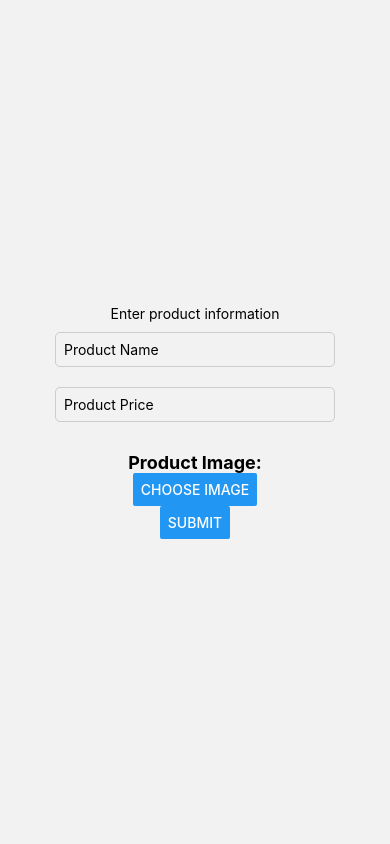
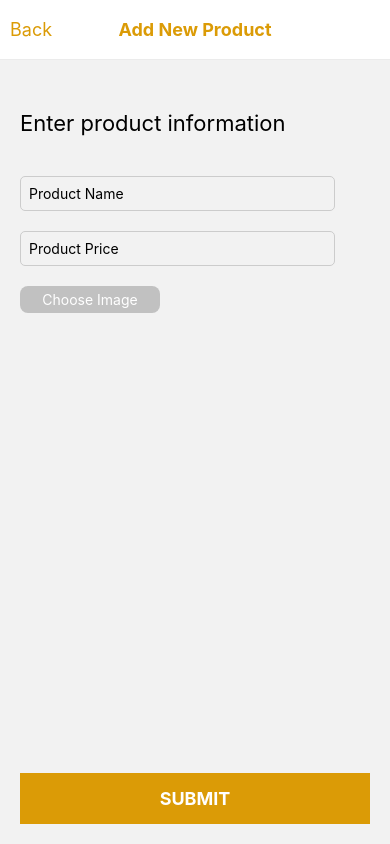
Before and after one commit to Firhish/WhiskNBites, a React Native app: screen /AddProductForm in a window 390 px wide. Built offline with nearby package versions, Linux system fonts and the light colour scheme.

Commit message:
Add Transparent Header & Fix Form UI

```diff
--- /dev/null
+++ b/components/TransparentHeader.js
@@ -0,0 +1,45 @@
+import React, { Component } from 'react';
+import { View, Text, TouchableOpacity, StyleSheet } from 'react-native';
+
+class TransparentHeader extends Component {
+  render() {
+    const { navigation, title, goBack } = this.props;
+    return (
+      <View style={styles.header}>
+        <TouchableOpacity onPress={goBack}>
+          <Text style={styles.backButton}>Back</Text>
+        </TouchableOpacity>
+        <Text style={styles.title}>{title}</Text>
+        <View style={{ flex: 1 }}></View>
+      </View>
+    );
+  }
+}
+
+const styles = StyleSheet.create({
+  header: {
+    flexDirection: 'row',
+    height: 60,
+    alignItems: 'center',
+    justifyContent:'center',
+    backgroundColor: '#ffffff',
+    borderBottomWidth: 1,
+    borderBottomColor: '#ebebeb',
+    paddingHorizontal: 10,
+
+  },
+  backButton: {
+    fontSize: 18,
+    color: '#DB9B06',
+  },
+  title: {
+    fontSize: 18,
+    fontWeight: 'bold',
+    textAlign: 'center',
+    flex: 1,
+    position: 'absolute',
+    color: '#DB9B06',
+  },
+});
+
+export default TransparentHeader;
--- a/pages/moderator/AddProductForm.js
+++ b/pages/moderator/AddProductForm.js
@@ -1,17 +1,9 @@
 import React, { Component } from 'react';
-import { View, Text, TextInput, Button, Image, StyleSheet } from 'react-native';
+import { View, Text, TextInput, Button, Image, StyleSheet, Pressable } from 'react-native';
 import database from '@react-native-firebase/database';
+import TransparentHeader from '../../components/TransparentHeader';
 // import '@react-native-firebase/storage';
 // import ImagePicker from 'react-native-image-picker';
-
-
-const uploadImage = async (imageUri) => {
-  const response = await fetch(imageUri);
-  const blob = await response.blob();
-  const ref = firebase.storage().ref().child(`images/${new Date().getTime()}`);
-  await ref.put(blob);
-  return ref.getDownloadURL();
-};
 
 class AddProductForm extends Component {
   state = {
@@ -28,21 +20,16 @@ class AddProductForm extends Component {
     this.setState({ productPrice });
   };
 
+  handleProductImage = productImage => {
+    this.setState({ productImage });
+  };
+
   pickImage = () => {
-    // ImagePicker.launchImageLibrary({}, (response) => {
-    //   if (!response.didCancel && !response.error) {
-    //     setImageUri(response.uri);
-    //     uploadImage(response.uri)
-    //       .then((url) => console.log('Image uploaded successfully:', url))
-    //       .catch((error) => console.error('Error uploading image:', error));
-    //   }
-    // });
+
     console.log('pick image insya allah jadi')
   };
 
   handleSubmit = () => {
-    // const { productName, productPrice, productImage } = this.state;
-    // Do something with the form data
 
     database()
       .ref('/Products')
@@ -52,27 +39,25 @@ class AddProductForm extends Component {
         product_price: this.state.productPrice,
         product_image: 'https://firebasestorage.googleapis.com/v0/b/whisk-n-bites-a4339.appspot.com/o/almondLondon.jpg?alt=media&token=4d342545-4f84-435b-91b3-461ce530b15f',
       })
-      .then(()=>{
+      .then(() => {
         alert('Product added successfully')
         this.props.navigation.navigate('TabsMod');
-
-
       })
   };
 
   render() {
     return (
+      <View style={{ flex: 1 }}>
+        <TransparentHeader title="Add New Product" goBack={this.props.navigation.goBack} />
         <View style={styles.container}>
-        <Text>Enter product information</Text>
-        {/* <Text style={styles.label}>Product Name:</Text> */}
+          <View style={{ width: '100%', }}>
+          <Text style={{ fontSize: 22,marginVertical:30, }}>Enter product information</Text>
             <TextInput
               style={styles.input}
               onChangeText={this.handleProductNameChange}
               value={this.state.productName}
               placeholder='Product Name'
             />
-
-        {/* <Text style={styles.label}>Product Price:</Text> */}
             <TextInput
               style={styles.input}
               onChangeText={this.handleProductPriceChange}
@@ -80,20 +65,19 @@ class AddProductForm extends Component {
               keyboardType="numeric"
               placeholder='Product Price'
             />
+          {this.state.productImage && (
+              <Image style={styles.image} source={{ uri: 'https://firebasestorage.googleapis.com/v0/b/whisk-n-bites-a4339.appspot.com/o/almondLondon.jpg?alt=media&token=4d342545-4f84-435b-91b3-461ce530b15f' }} />
+            )}
+            <Pressable onPress={()=>this.handleProductImage('https://firebasestorage.googleapis.com/v0/b/whisk-n-bites-a4339.appspot.com/o/almondLondon.jpg?alt=media&token=4d342545-4f84-435b-91b3-461ce530b15f')}>
+              <Text style={styles.chooseImgBtn}>Choose Image</Text>
+            </Pressable>
+          </View>
+          <Pressable onPress={this.handleSubmit}>
+            <Text style={styles.submitBtn}>SUBMIT</Text>
+          </Pressable>
+        </View>
+      </View>
 
-        <Text style={styles.label}>Product Image:</Text>
-        {this.state.productImage && (
-          <Image style={styles.image} source={{ uri: this.state.productImage.uri }} />
-        )}
-        <Button
-          title="Choose Image"
-          onPress={
-            this.pickImage
-          }
-        />
-
-        <Button title="Submit" onPress={this.handleSubmit} />
-      </View>
     );
   }
 }
@@ -101,29 +85,51 @@ class AddProductForm extends Component {
 const styles = StyleSheet.create({
   container: {
     flex: 1,
-    justifyContent: 'center',
-    alignItems: 'center',
+    justifyContent: 'space-between',
     padding: 20,
   },
   label: {
-    fontSize: 18,
-    fontWeight: 'bold',
-    marginTop: 20,
+    fontSize: 14,
+    marginBottom: 20,
   },
   input: {
     borderWidth: 1,
     borderColor: '#ccc',
     padding: 8,
-    margin: 10,
-    width: '80%',
+    marginVertical:10,
+    width: '90%',
     borderRadius: 5,
   },
   image: {
-    width: 200,
-    height: 200,
-    marginVertical: 10,
+    width: 120,
+    height: 120,
+    marginTop: 20,
+    marginBottom: 20,
     borderRadius: 5,
   },
+  chooseImgBtn: {
+
+    paddingVertical: 5,
+    width: '40%',
+    textAlign: 'center',
+    backgroundColor: '#c1c1c1',
+    color: 'white',
+    marginTop:10,
+    borderRadius:8,
+
+  },
+
+  submitBtn: {
+
+    textAlign: 'center',
+    paddingVertical: 15,
+    fontSize: 18,
+    fontWeight:'bold',
+    backgroundColor: '#DB9B06',
+    color: 'white',
+
+  }
+
 });
 
 export default AddProductForm;
```
Also changed, not shown: assets/blankImage.png (added), 1 other file (tests, documents, lock files or other folders). Lines whose indentation alone changed are shown as unchanged.
